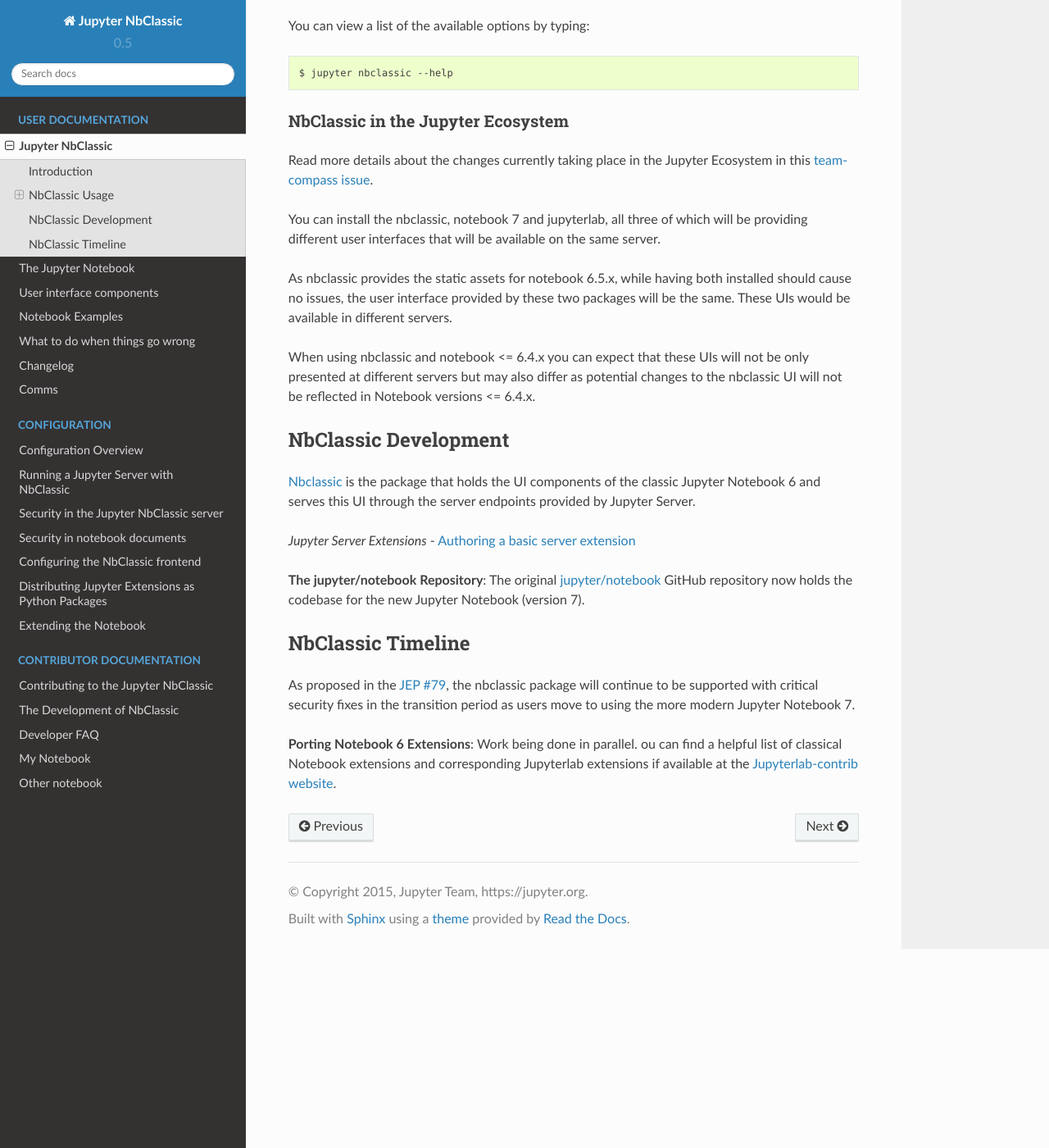
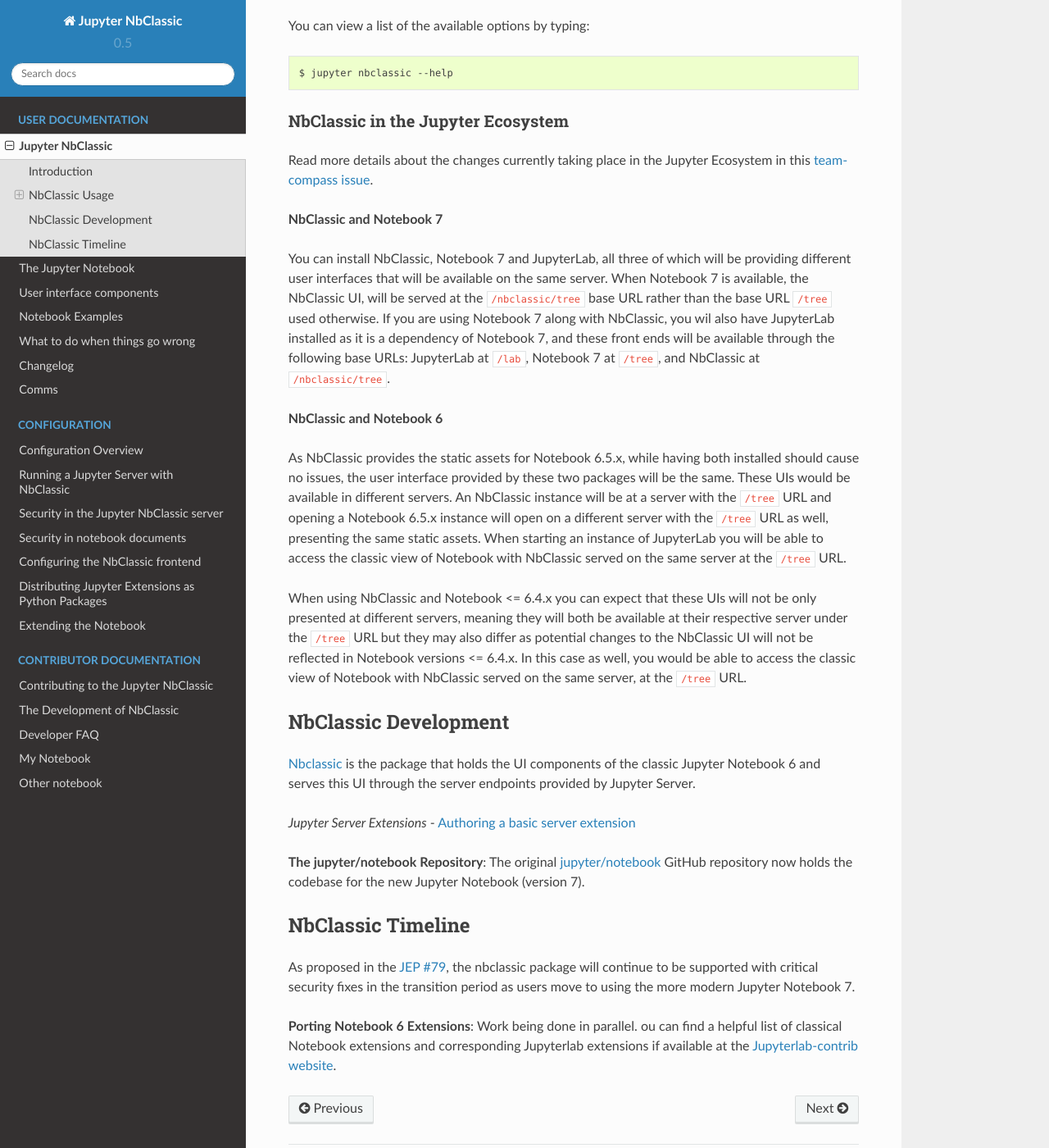
Before and after one commit to jupyter/nbclassic, a Sphinx documentation site: the page built from docs/source/nbclassic.rst, in a window 1280 px wide and 1400 px high, scrolled down 977 px. Shown: the whole window at 82% size. Built offline with Sphinx 7.4.7 and the Read the Docs theme 2.0.0, drawn with Linux system fonts in a browser that asks for light colours; pages that are not in the unit, such as notebooks, are missing from menus.

Commit message:
update documentation with info for simultaneous use of lab, notebook and nbclassic

```diff
--- a/docs/source/nbclassic.rst
+++ b/docs/source/nbclassic.rst
@@ -60,19 +60,37 @@
 Read more details about the changes currently taking place in the
 Jupyter Ecosystem in this `team-compass issue`_.
 
-You can install the nbclassic, notebook 7 and jupyterlab, all three of
+**NbClassic and Notebook 7**
+
+You can install NbClassic, Notebook 7 and JupyterLab, all three of
 which will be providing different user interfaces that will be available
-on the same server.
+on the same server. When Notebook 7 is available, the NbClassic UI, will
+be served at the ``/nbclassic/tree`` base URL rather than the
+base URL ``/tree`` used otherwise. If you are using Notebook 7 along
+with NbClassic, you wil also have JupyterLab installed as it is a
+dependency of Notebook 7, and these front ends will be available
+through the following base URLs: JupyterLab at ``/lab``, Notebook 7 at
+``/tree``, and NbClassic at ``/nbclassic/tree``.
 
-As nbclassic provides the static assets for notebook 6.5.x, while
+**NbClassic and Notebook 6**
+
+As NbClassic provides the static assets for Notebook 6.5.x, while
 having both installed should cause no issues, the user interface provided
 by these two packages will be the same. These UIs would be available in
-different servers.
+different servers. An NbClassic instance will be at a server with the
+``/tree`` URL and opening a Notebook 6.5.x instance will open on a
+different server with the ``/tree`` URL as well, presenting the same
+static assets. When starting an instance of JupyterLab you will be able
+to access the classic view of Notebook with NbClassic served on the same
+server at the ``/tree`` URL.
 
-When using nbclassic and notebook <= 6.4.x you can expect that these UIs
-will not be only presented at different servers but may also differ as
-potential changes to the nbclassic UI will not be reflected in Notebook
-versions <= 6.4.x.
+When using NbClassic and Notebook <= 6.4.x you can expect that these UIs
+will not be only presented at different servers, meaning they will both
+be available at their respective server under the ``/tree`` URL but they
+may also differ as potential changes to the NbClassic UI will not be
+reflected in Notebook versions <= 6.4.x. In this case as well, you would
+be able to access the classic view of Notebook with NbClassic served on
+the same server, at the ``/tree`` URL.
 
 .. _team-compass issue: https://github.com/jupyter/notebook-team-compass/issues/5#issuecomment-1085254000
 
--- a/docs/source/nbclassic_dev_faq.rst
+++ b/docs/source/nbclassic_dev_faq.rst
@@ -25,8 +25,12 @@
 
 - Endpoints in NbClassic
     - NbClassic handlers have been updated to account for Notebook 7 being installed (`Handlers under nbclassic if notebook 7 is found`_). If so, the resources from nbclassic will be served under the ``/nbclassic/`` URL subpath, so as to not interfere  with those resources being served by Jupyter Notebook.
+    - Redirecting from ``/tree`` to ``/nbclassic/tree`` if both Notebook 7 and NbClassic are installed (`PR #166`_).
 
 .. _`Handlers under nbclassic if notebook 7 is found`: https://github.com/jupyter/nbclassic/pull/141
+.. _`PR #166`: https://github.com/jupyter/nbclassic/pull/166
+
+
 
 NbClassic Developer FAQ
 -----------------------
```
